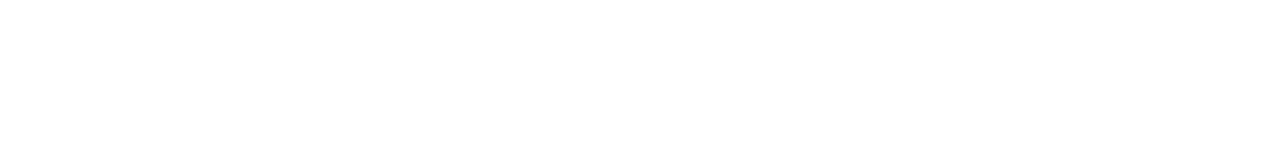
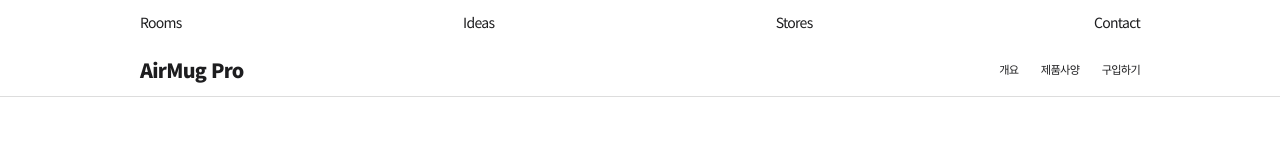
Before and after one commit to fireworks80/clone-apple-site, a plain HTML site: page index.html in a window 1280 px wide. Drawn offline with Linux system fonts and the light colour scheme.

Commit message:
nav 영역 스타일링 완료

```diff
--- /dev/null
+++ b/css/main.css
@@ -0,0 +1,57 @@
+html {
+  font-family: 'Noto Sans KR', sans-serif;
+  font-size: 14px;
+}
+
+body {
+  overflow-x: hidden;
+  color: rgb(29, 29, 31);
+  letter-spacing: -0.05em;
+  background-color: #fff;
+}
+
+p {
+  line-height: 1.6;
+}
+
+a {
+  color: inherit;
+  text-decoration: none;
+}
+
+.inner {
+  max-width: 1000px;
+  margin: 0 auto;
+}
+
+
+.gnb .inner,
+.local-nav .inner {
+  display: flex;
+  align-items: center;
+}
+
+.gnb .inner {
+  justify-content: space-between;
+  height: 44px;
+}
+
+.local-nav {
+  border-bottom: 1px solid #ddd;
+}
+
+.local-nav .inner {
+  height: 52px;
+}
+
+.local-nav .product-name {
+  flex: none;
+  margin-right: auto;
+  font-size: 1.4rem;
+  font-weight: bold;
+}
+
+.local-nav a:not(.product-name) {
+  margin-left: 2em;
+  font-size: .8rem;
+}
--- a/index.html
+++ b/index.html
@@ -4,9 +4,28 @@
   <meta charset="UTF-8">
   <meta name="viewport" content="width=device-width, initial-scale=1.0">
   <title>clone apple site</title>
+  <link href="https://fonts.googleapis.com/css2?family=Noto+Sans+KR:wght@400;900&display=swap" rel="stylesheet">
   <link rel="stylesheet" href="./css/default.css">
+  <link rel="stylesheet" href="./css/main.css">
 </head>
 <body>
-
+  <div class="container">
+    <nav class="gnb">
+      <div class="inner">
+        <a href="#" class="gnb__link">Rooms</a>
+        <a href="#" class="gnb__link">Ideas</a>
+        <a href="#" class="gnb__link">Stores</a>
+        <a href="#" class="gnb__link">Contact</a>
+      </div>
+    </nav>
+    <nav class="local-nav">
+      <div class="inner">
+        <a href="#" class="product-name">AirMug Pro</a>
+        <a href="#">개요</a>
+        <a href="#">제품사양</a>
+        <a href="#">구입하기</a>
+      </div>
+    </nav>
+  </div>
 </body>
 </html>
```
